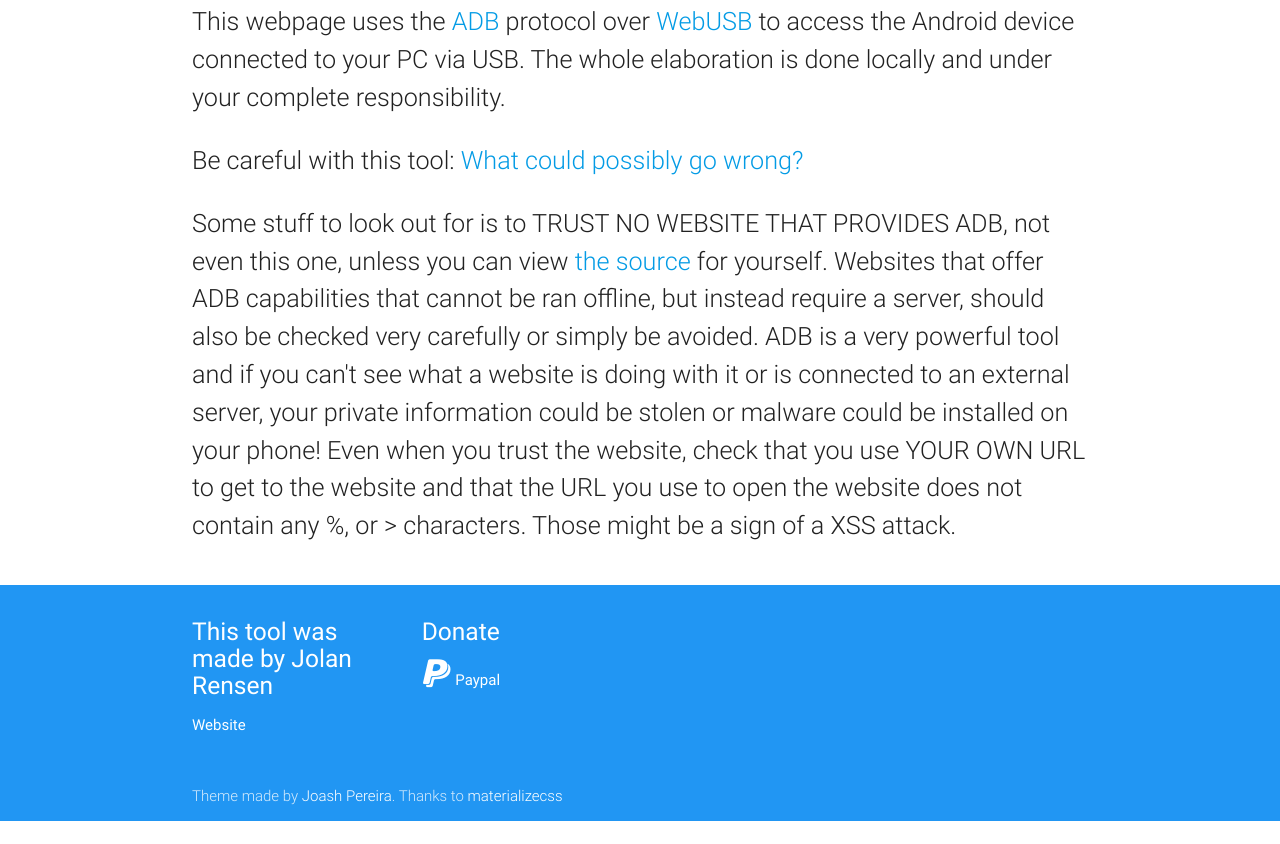
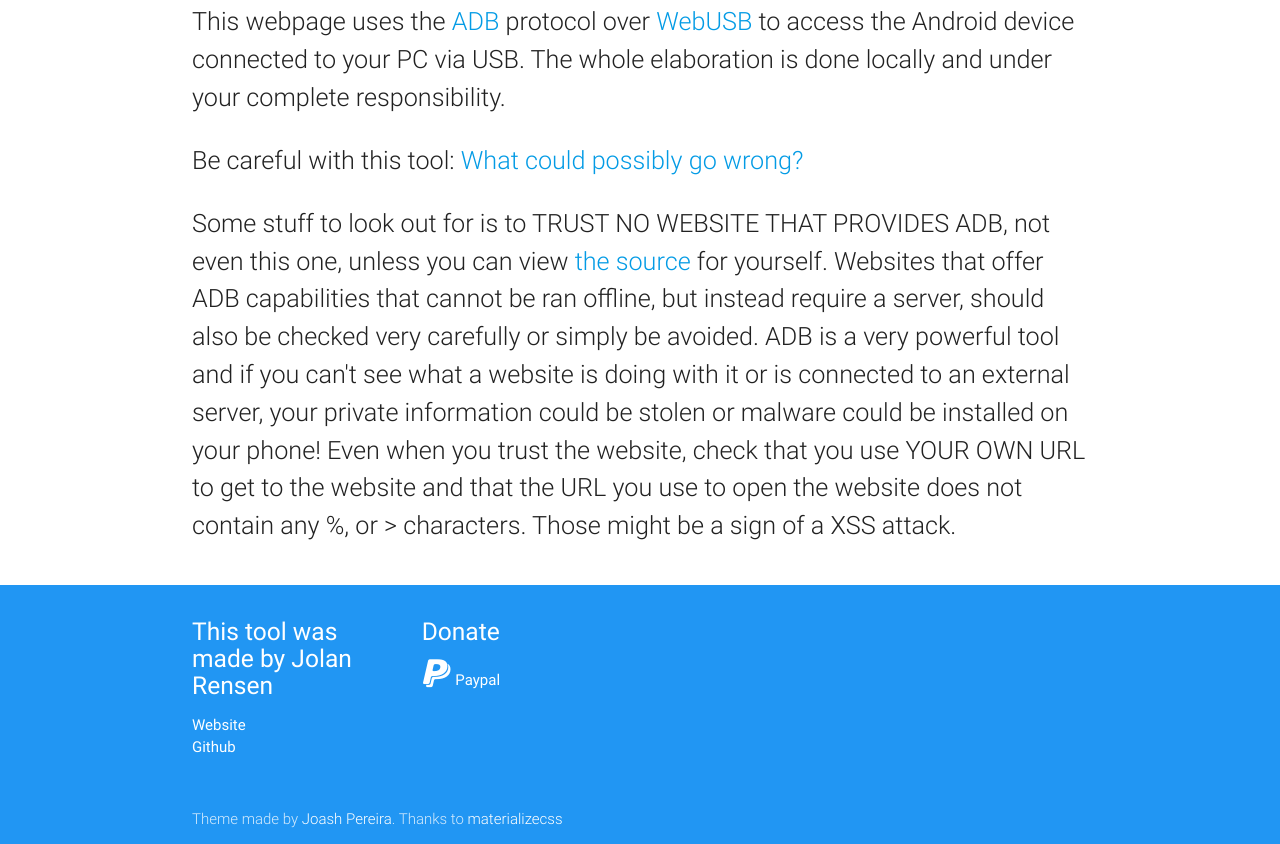
Before and after one commit to Jolanrensen/WebADB-tcpip, a plain HTML site: page index.html in a window 1280 px wide. Shown: the part 2279-3123 px from the top of the page. Before the commit the page ends 3100 px from the top, so only its background shows below. Drawn offline with Linux system fonts and the light colour scheme; a script that the page names is missing.

Commit message:
almost done

```diff
--- a/index.html
+++ b/index.html
@@ -169,6 +169,7 @@
                 <h5 class="white-text">This tool was made by Jolan Rensen</h5>
                 <ul>
                     <li><a class="white-text" href="https://www.jolanrensen.nl/">Website</a></li>
+                    <li><a class="white-text" href="https://github.com/Jolanrensen/WebADB-tcpip">Github</a></li>
                 </ul>
             </div>
             <div class="col l3 s12">
```
